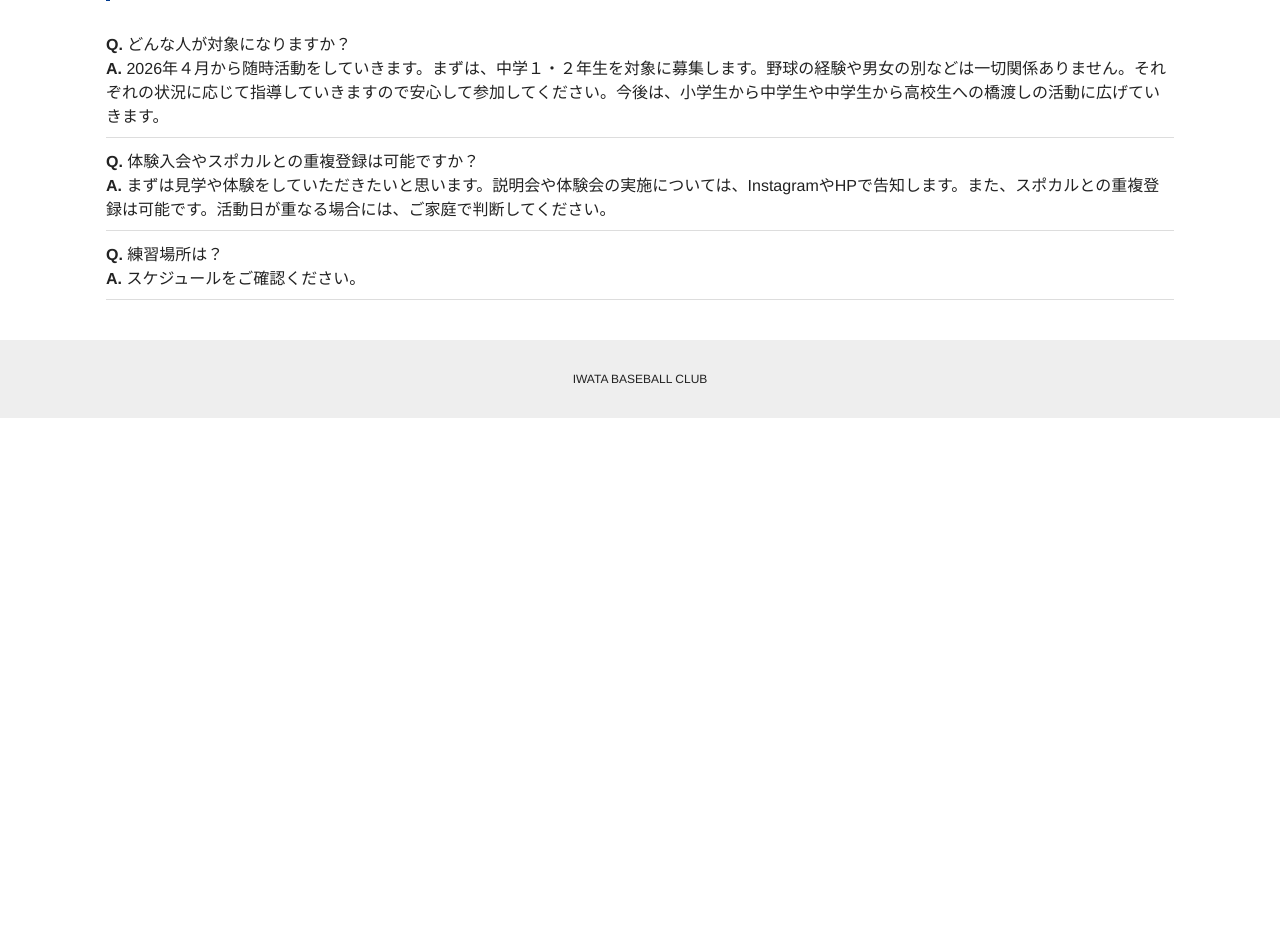
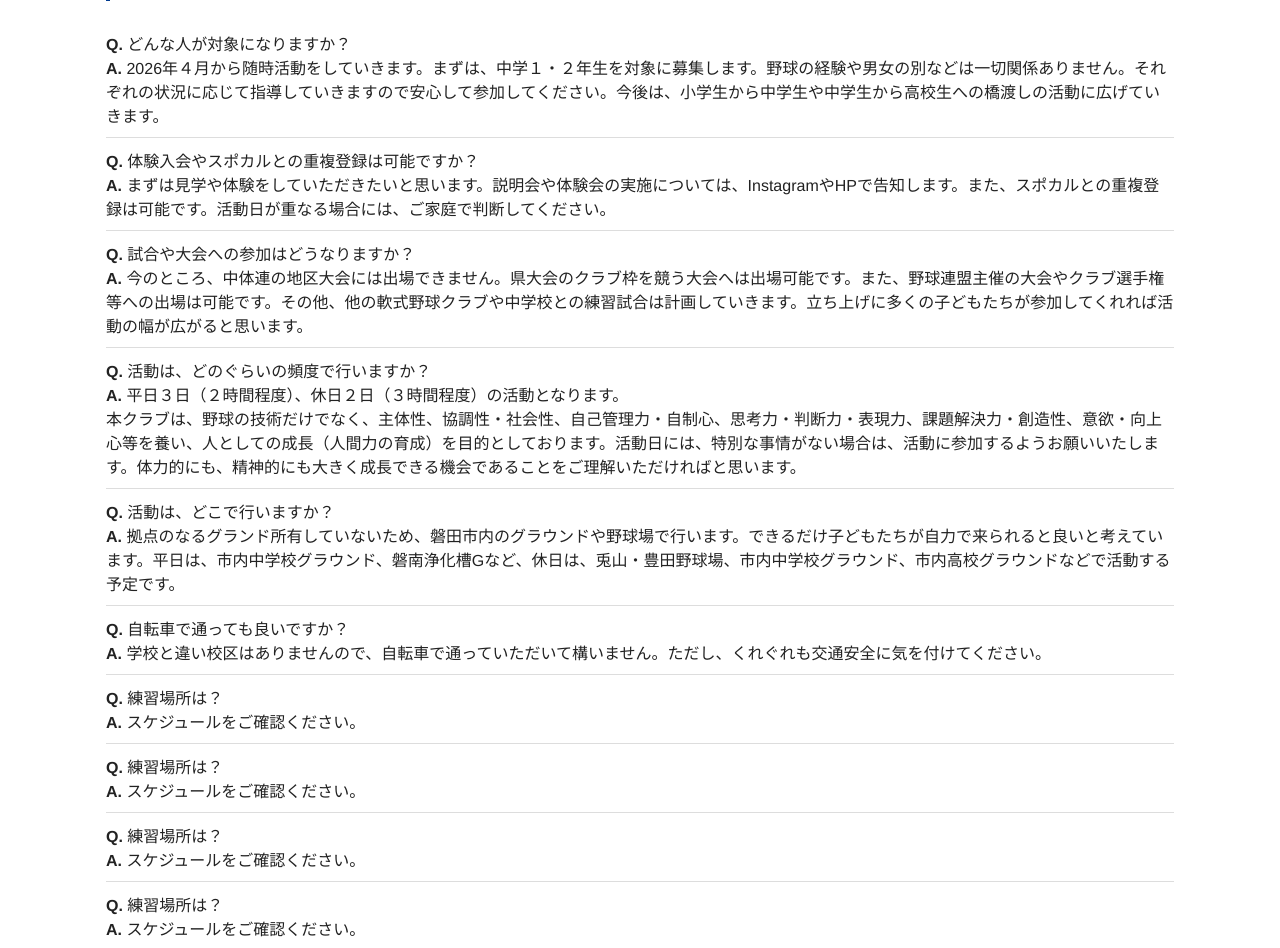
Before and after one commit to moutineigo/baseball, a Jekyll site: the page built from index.md, in a window 1280 px wide and 1400 px high, scrolled down 1341 px. Shown: the part 331-1279 px from the top of the window. Built offline with Jekyll 4.4.1, drawn with Linux system fonts in a browser that asks for light colours; before the commit the page ends 2090 px from its top, so only the background shows below that.

Commit message:
Add files via upload

```diff
--- a/_layouts/home.html
+++ b/_layouts/home.html
@@ -55,6 +55,15 @@ layout: default
   <ul class="simple-list">
     <li><strong>Q.</strong> どんな人が対象になりますか？ <BR><strong>A.</strong> 2026年４月から随時活動をしていきます。まずは、中学１・２年生を対象に募集します。野球の経験や男女の別などは一切関係ありません。それぞれの状況に応じて指導していきますので安心して参加してください。今後は、小学生から中学生や中学生から高校生への橋渡しの活動に広げていきます。</li>
     <li><strong>Q.</strong> 体験入会やスポカルとの重複登録は可能ですか？<BR><strong>A.</strong> まずは見学や体験をしていただきたいと思います。説明会や体験会の実施については、InstagramやHPで告知します。また、スポカルとの重複登録は可能です。活動日が重なる場合には、ご家庭で判断してください。</li>
+    <li><strong>Q.</strong> 試合や大会への参加はどうなりますか？<BR><strong>A.</strong> 今のところ、中体連の地区大会には出場できません。県大会のクラブ枠を競う大会へは出場可能です。また、野球連盟主催の大会やクラブ選手権等への出場は可能です。その他、他の軟式野球クラブや中学校との練習試合は計画していきます。立ち上げに多くの子どもたちが参加してくれれば活動の幅が広がると思います。</li>
+    <li><strong>Q.</strong> 活動は、どのぐらいの頻度で行いますか？<BR><strong>A.</strong> 平日３日（２時間程度）、休日２日（３時間程度）の活動となります。<BR>
+本クラブは、野球の技術だけでなく、主体性、協調性・社会性、自己管理力・自制心、思考力・判断力・表現力、課題解決力・創造性、意欲・向上心等を養い、人としての成長（人間力の育成）を目的としております。活動日には、特別な事情がない場合は、活動に参加するようお願いいたします。体力的にも、精神的にも大きく成長できる機会であることをご理解いただければと思います。</li>
+    <li><strong>Q.</strong> 活動は、どこで行いますか？<BR><strong>A.</strong> 拠点のなるグランド所有していないため、磐田市内のグラウンドや野球場で行います。できるだけ子どもたちが自力で来られると良いと考えています。平日は、市内中学校グラウンド、磐南浄化槽Gなど、休日は、兎山・豊田野球場、市内中学校グラウンド、市内高校グラウンドなどで活動する予定です。</li>
+    <li><strong>Q.</strong> 自転車で通っても良いですか？<BR><strong>A.</strong> 学校と違い校区はありませんので、自転車で通っていただいて構いません。ただし、くれぐれも交通安全に気を付けてください。</li>
     <li><strong>Q.</strong> 練習場所は？<BR><strong>A.</strong> スケジュールをご確認ください。</li>
+    <li><strong>Q.</strong> 練習場所は？<BR><strong>A.</strong> スケジュールをご確認ください。</li>
+    <li><strong>Q.</strong> 練習場所は？<BR><strong>A.</strong> スケジュールをご確認ください。</li>
+    <li><strong>Q.</strong> 練習場所は？<BR><strong>A.</strong> スケジュールをご確認ください。</li>
+
   </ul>
 </section>
```
